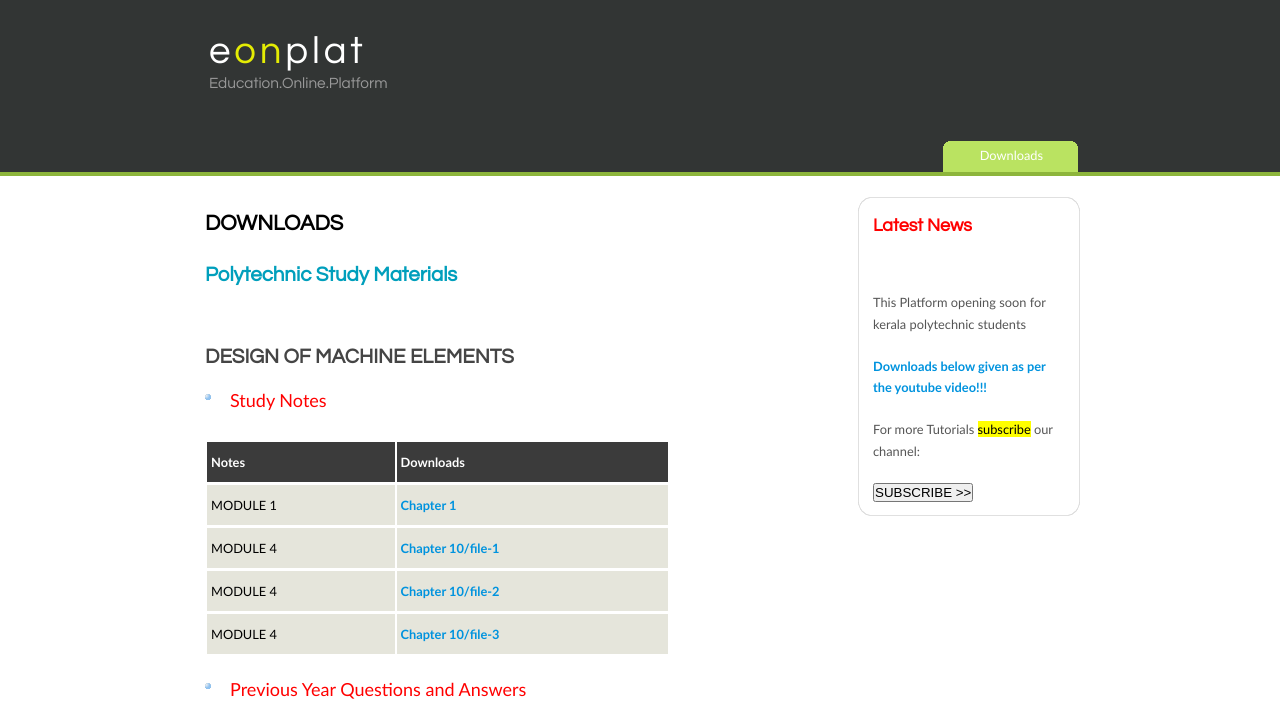
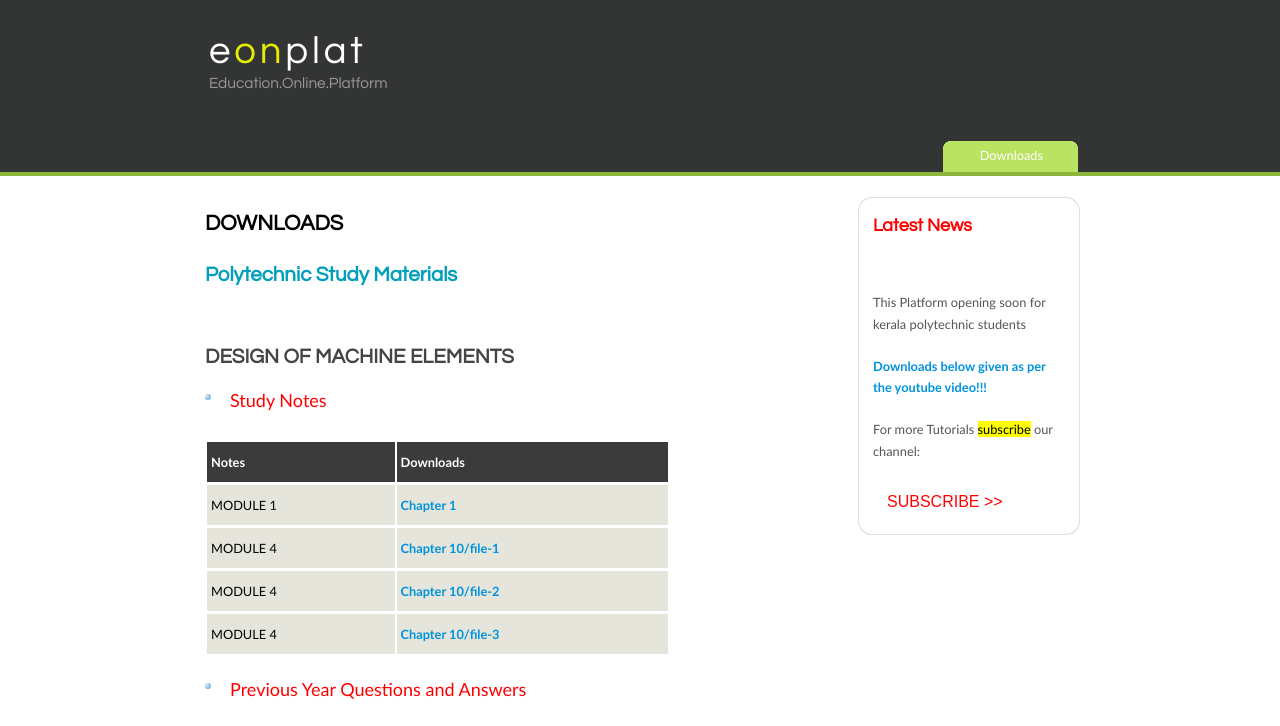
Before and after one commit to eonplat/1, a plain HTML site: page index.html in a window 1280 px wide. Shown: the top 726 px of the page. Drawn offline with Linux system fonts and the light colour scheme.

Commit message:
Update style.css

```diff
--- a/style/style.css
+++ b/style/style.css
@@ -333,3 +333,25 @@ table tr td
 { background: #E5E5DB;
   color: #000000;
   border-top: 1px solid #FFF;}
+
+.button {
+  border: none;
+  color: white;
+  padding: 8px 10px;
+  text-align: center;
+  text-decoration: none;
+  display: inline-block;
+  font-size: 16px;
+  margin: 0px 2px;
+  cursor: pointer;
+}
+
+.button1 {
+  background-color: white;
+  color: red;
+  border: 2px solid white;
+}
+.button1:hover {
+  background-color: red;
+  color: white;
+}
```
